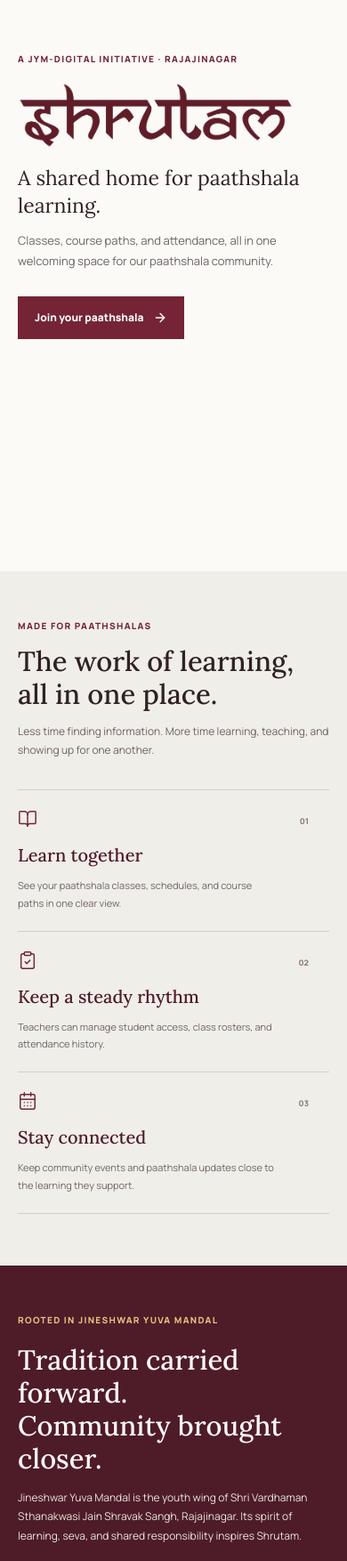
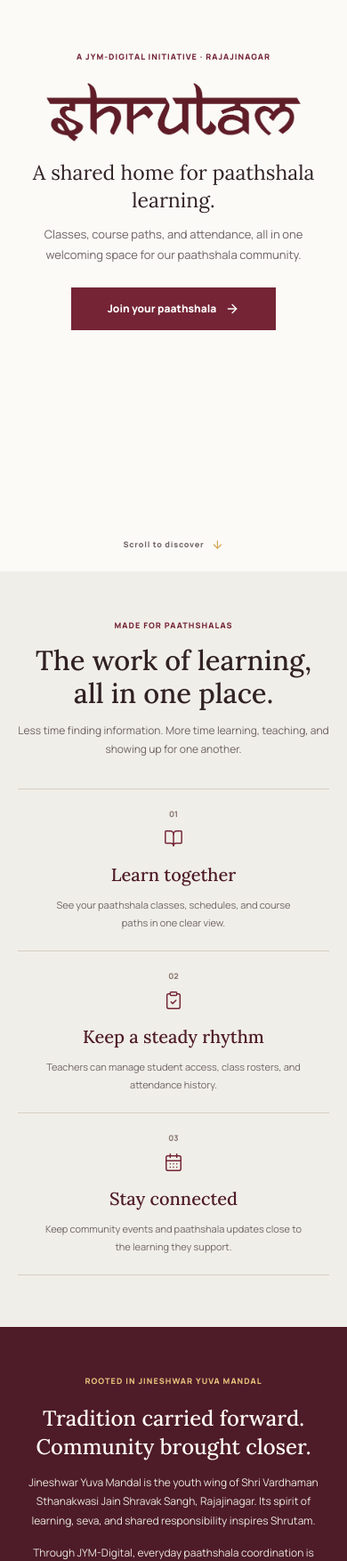
Before and after one commit to Jineshwar-Yuva-Mandal/shrutam, a Next.js app: page / in a window 390 px wide. Shown: the part 202-1956 px from the top of the page at 89% size. Built offline with nearby package versions, Linux system fonts and the light colour scheme; no server answers.

Commit message:
Polish mobile landing alignment

```diff
--- a/src/app/globals.css
+++ b/src/app/globals.css
@@ -355,6 +355,7 @@ h1 { margin-bottom: 7px; font-family: var(--font-display); font-size: 31px; font
 .landing-hero-heading { max-width: 540px; margin: 17px 0 13px; font-family: var(--font-display); font-size: 27px; line-height: 1.35; }
 .landing-hero-description { max-width: 510px; margin: 0; color: #6f6265; font-size: 14px; line-height: 1.8; }
 .landing-hero-actions { display: flex; align-items: center; gap: 25px; margin-top: 27px; }
+.landing-scroll-cue { display: none; }
 .landing-text-link { display: inline-flex; align-items: center; gap: 8px; color: var(--burgundy); font-size: 11px; font-weight: 800; text-decoration: none; }
 .landing-hero-note { margin: 28px 0 0; color: #7e7375; font-size: 10px; }
 .landing-emblem-stage { display: grid; min-height: 405px; place-items: center; }
@@ -382,7 +383,7 @@ h1 { margin-bottom: 7px; font-family: var(--font-display); font-size: 31px; font
 .landing-community-copy { padding-top: 26px; }
 .landing-community-copy p { margin: 0 0 14px; color: #e8e7da; font-size: 12px; line-height: 1.8; }
 .landing-community-seal { display: grid; justify-items: end; }
-.landing-community-seal img { display: block; width: 160px; height: auto; border-radius: 50%; box-shadow: 0 0 24px 8px #d6a34f55; filter: drop-shadow(0 8px 18px #00000038); }
+.landing-community-seal img { display: block; width: 160px; height: auto; padding: 8px; border-radius: 50%; background: #fff; box-shadow: 0 0 24px 8px #d6a34f55; filter: drop-shadow(0 8px 18px #00000038); }
 .landing-motto { display: flex; align-items: center; justify-content: center; margin-top: 48px; padding-top: 18px; border-top: 1px solid #ffffff35; color: #f1d28d; text-align: center; }
 .landing-motto strong { font-family: var(--font-display), "Noto Serif Devanagari", serif; font-size: 17px; font-weight: 800; white-space: nowrap; }
 .landing-cta { display: flex; align-items: center; justify-content: space-between; gap: 35px; padding: 65px max(32px, calc((100% - 1180px) / 2)); background: #fbfaf7; }
@@ -395,30 +396,41 @@ h1 { margin-bottom: 7px; font-family: var(--font-display); font-size: 31px; font
 .landing-footer p { margin: 0; color: #7e7375; font-size: 10px; }
 
 @media (max-width: 760px) {
-  .landing-hero { min-height: 100vh; min-height: 100svh; padding: 32px 0; }
+  .landing-hero { position: relative; min-height: 100vh; min-height: 100svh; padding: 70px 0 82px; }
   .landing-hero-inner { grid-template-columns: 1fr; gap: 0; width: calc(100% - 40px); min-height: 0; }
-  .landing-hero-copy { padding: 0; }
-  .landing-hero-logo { width: min(310px, 100%); }
-  .landing-hero-heading { max-width: 420px; font-size: 23px; }
-  .landing-hero-description { font-size: 13px; }
+  .landing-hero-copy { max-width: 420px; margin: 0 auto; padding: 0; text-align: center; }
+  .landing-kicker { margin-bottom: 20px; font-size: 9px; letter-spacing: 1.05px; }
+  .landing-hero h1 { display: flex; justify-content: center; }
+  .landing-hero-logo { width: min(290px, 100%); }
+  .landing-hero-heading { max-width: 360px; margin: 17px auto 12px; font-size: 23px; }
+  .landing-hero-description { max-width: 340px; margin: 0 auto; font-size: 13px; }
+  .landing-hero-actions { justify-content: center; margin-top: 24px; }
+  .landing-hero-actions .landing-button { min-width: 230px; }
+  .landing-scroll-cue { position: absolute; bottom: 23px; left: 50%; display: inline-flex; align-items: center; gap: 8px; color: var(--muted); font-size: 9px; font-weight: 800; letter-spacing: .8px; text-decoration: none; transform: translateX(-50%); }
+  .landing-scroll-cue svg { color: var(--gold); }
   .landing-emblem-stage { display: none; }
   .landing-platform { padding: 54px 20px 58px; }
-  .landing-section-heading { grid-template-columns: 1fr; gap: 13px; }
+  .landing-section-heading { grid-template-columns: 1fr; justify-items: center; gap: 13px; text-align: center; }
   .landing-section-heading .landing-kicker { grid-column: auto; margin-bottom: 0; }
   .landing-section-heading h2, .landing-community h2 { font-size: 31px; }
+  .landing-community h2 { font-size: 24px; line-height: 1.3; }
   .landing-section-heading > p:last-child { max-width: 480px; }
   .landing-features { grid-template-columns: 1fr; margin-top: 30px; }
-  .landing-feature, .landing-feature + .landing-feature { min-height: 0; padding: 21px 30px 22px 0; border-left: 0; }
+  .landing-feature, .landing-feature + .landing-feature { min-height: 0; padding: 21px 0 22px; border-left: 0; text-align: center; }
   .landing-feature + .landing-feature { border-top: 1px solid #d6cec4; }
+  .landing-feature-number { position: static; display: block; margin: 0 auto 10px; }
+  .landing-feature svg { display: block; margin: 0 auto; }
   .landing-feature h3 { margin-top: 15px; }
+  .landing-feature p { margin-right: auto; margin-left: auto; }
   .landing-community { padding: 54px 20px 27px; }
-  .landing-community-inner { grid-template-columns: 1fr; gap: 14px; }
-  .landing-community-copy { padding-top: 0; }
-  .landing-community-seal { justify-items: start; margin-top: 8px; }
-  .landing-community-seal img { width: 132px; }
+  .landing-community-inner { grid-template-columns: 1fr; gap: 14px; text-align: center; }
+  .landing-community-copy { max-width: 480px; margin: 0 auto; padding-top: 0; }
+  .landing-community-copy p { text-align: center; }
+  .landing-community-seal { display: none; }
   .landing-motto { margin-top: 28px; }
   .landing-motto strong { font-size: 15px; }
-  .landing-cta { align-items: flex-start; flex-direction: column; gap: 24px; padding: 49px 20px; }
+  .landing-cta { align-items: center; flex-direction: column; gap: 24px; padding: 49px 20px; text-align: center; }
   .landing-cta h2 { font-size: 27px; }
-  .landing-footer { align-items: flex-start; flex-direction: column; justify-content: center; gap: 9px; padding: 17px 20px; }
+  .landing-cta-actions { justify-items: center; width: 100%; }
+  .landing-footer { align-items: center; flex-direction: column; justify-content: center; gap: 9px; padding: 17px 20px; text-align: center; }
 }
--- a/src/app/page.tsx
+++ b/src/app/page.tsx
@@ -1,7 +1,7 @@
 import type { Metadata } from "next";
 import Image from "next/image";
 import Link from "next/link";
-import { ArrowRight, BookOpen, CalendarDays, ClipboardCheck } from "lucide-react";
+import { ArrowDown, ArrowRight, BookOpen, CalendarDays, ClipboardCheck } from "lucide-react";
 import BrandLogo from "@/components/brand-logo";
 import { redirect } from "next/navigation";
 import { createSupabaseServerClient } from "@/lib/supabase/server";
@@ -35,6 +35,7 @@ export default async function HomePage() {
           <BrandLogo variant="icon" className="landing-emblem" alt="" priority />
         </div>
       </div>
+      <a className="landing-scroll-cue" href="#platform"><span>Scroll to discover</span><ArrowDown size={14} /></a>
     </section>
 
     <section className="landing-platform" id="platform" aria-labelledby="platform-title">
```
